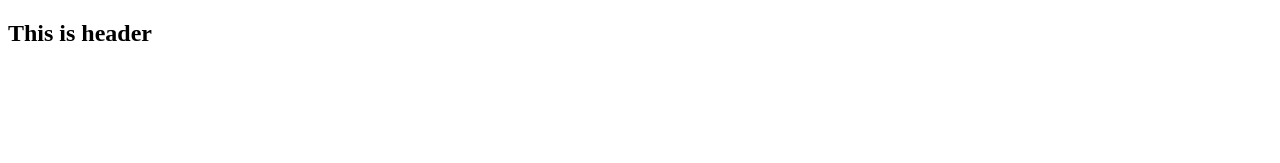
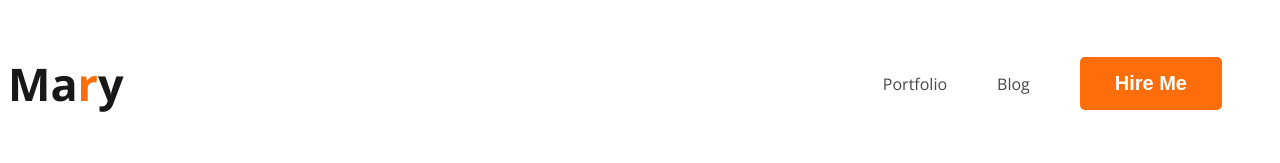
Before and after one commit to Emrandu1989/developer-portfolio, a plain HTML site: page index.html in a window 1280 px wide. Drawn offline with nearby package versions, Linux system fonts and the light colour scheme.

Commit message:
added nav bar

```diff
--- a/index.html
+++ b/index.html
@@ -4,10 +4,21 @@
     <meta charset="UTF-8">
     <meta name="viewport" content="width=device-width, initial-scale=1.0">
     <title>Web Developer Portfolio</title>
+    <link rel="preconnect" href="https://fonts.googleapis.com">
+<link rel="preconnect" href="https://fonts.gstatic.com" crossorigin>
+<link href="https://fonts.googleapis.com/css2?family=Open+Sans:wght@400;700&display=swap" rel="stylesheet">
+    <link rel="stylesheet" href="styles/portfolio.css">
 </head>
 <body>
     <header>
-            <h2>This is header</h2>
+            <nav>
+                <h3 class="nav-title">Ma<span class="text-primary">r</span>y</h3>
+                <ul>
+                    <li><a href="">Portfolio</a></li>
+                    <li><a href="">Blog</a></li>
+                    <li><button class="btn-primary">Hire Me</button></li>
+                </ul>
+            </nav>
     </header>
     <main>
 
--- /dev/null
+++ b/styles/portfolio.css
@@ -0,0 +1,44 @@
+/* common shared styles */
+
+body{
+    font-family: 'Open Sans', sans-serif;
+}
+
+/* nav related styles */
+
+nav{
+    display: flex;
+    justify-content: space-between;
+    align-items: center;
+
+}
+nav > ul {
+    display: flex;
+    align-items: center;
+    justify-content: center;
+}
+nav li {
+    list-style: none;
+    margin-right: 50px;
+}
+.nav-title {
+    color: #181818;
+    font-size: 45px;
+    font-weight: 800;
+}
+.text-primary{
+    color:#FD6E0A;
+}
+nav a{
+    text-decoration: none;
+    color:#474747
+}
+.btn-primary{
+    border-radius: 5px;
+    background: #FD6E0A;
+    border: 0;
+    color: white;
+    font-size: 20px;
+    font-weight: 700;
+    padding: 15px 35px;
+}
```
